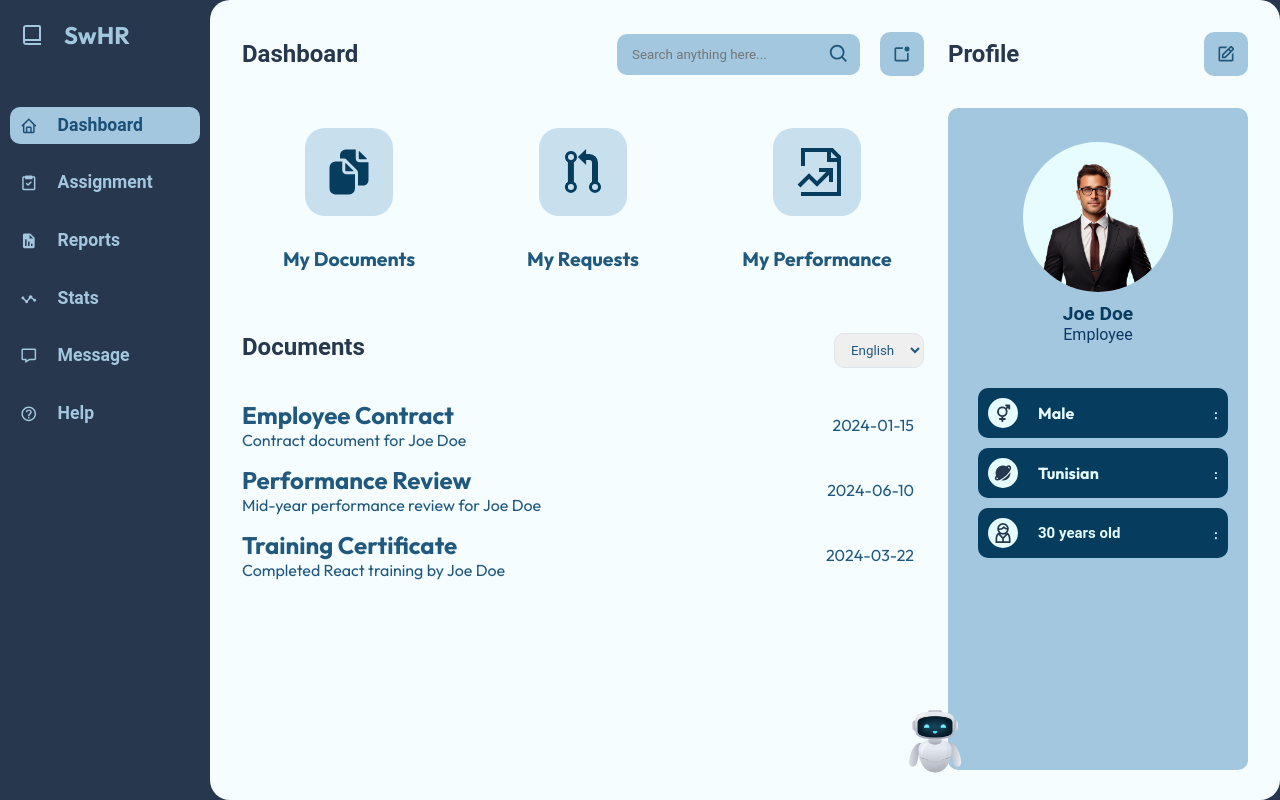
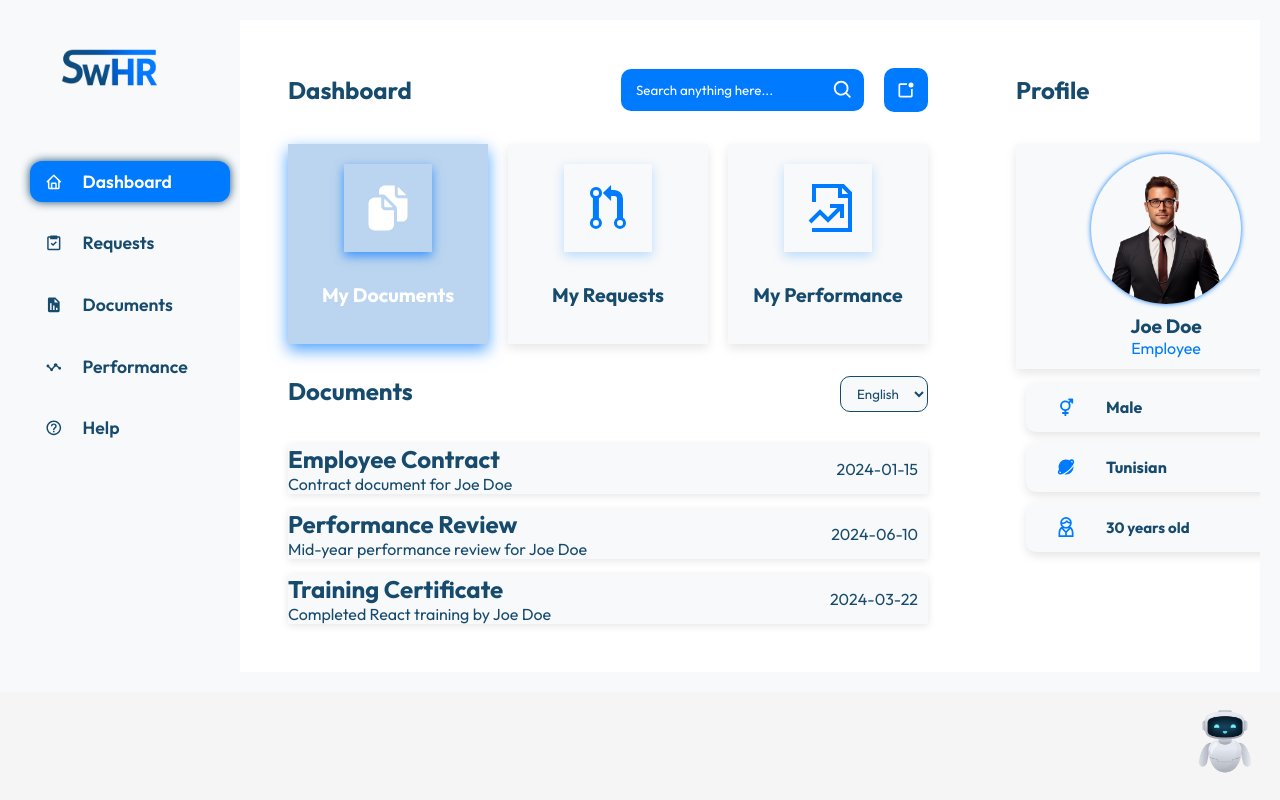
Before and after one commit to RAwenFekih/SwHR-app, a React (Vite) app in the folder frontend/: page /dashboard in a window 1280 px wide. Built offline with nearby package versions, Linux system fonts and the light colour scheme.

Commit message:
changement en frontend

```diff
--- a/frontend/src/components/Dashboard/Content.css
+++ b/frontend/src/components/Dashboard/Content.css
@@ -1,5 +1,7 @@
 .content {
   width: 75%;
+  background: #fff;
+  padding: 2rem;
 }
 .content--header {
   display: flex;
@@ -7,10 +9,10 @@
   justify-content: space-between;
 }
 .header--title {
-  color: #27374d;
+  color: #174b6e;
   font-weight: 700;
   font-size: 1.5rem;
-  font-family: "Roboto", Arial, sans-serif;
+  font-family: "Outfit", sans-serif;
 }
 .header--activity {
   display: flex;
@@ -18,7 +20,7 @@
   gap: 20px;
 }
 .search-box {
-  background: #a2c7de;
+  background: #007bff;
   padding: 8px 10px;
   border-radius: 10px;
   display: flex;
@@ -29,20 +31,23 @@
   outline: none;
   background: transparent;
   padding: 5px;
-  font-family: "Roboto", Arial, sans-serif;
-  color: #063c5e;
+  font-family: "Outfit", sans-serif;
+  color: #fff;
+}
+.search-box input::placeholder {
+  color: #fff;
 }
 .search-box .icon {
-  color: #20597d;
+  color: #fff;
   font-size: 22px;
   cursor: pointer;
   transition: 0.5s ease-in-out;
 }
 .notify {
-  background: #a2c7de;
+  background: #007bff;
   padding: 12px;
   border-radius: 10px;
-  color: #20597d;
+  color: #fff;
   display: flex;
   align-items: center;
   justify-content: center;
@@ -66,32 +71,48 @@
 .card {
   flex: 1;
   padding: 20px;
-  border-radius: 10px;
   display: flex;
   align-items: center;
   flex-direction: column;
   gap: 20px;
   transition: 0.5s ease-in-out;
+  background: #f8f9fa;
+  box-shadow: 0 4px 10px rgba(0, 0, 0, 0.1);
+  width: 200px;
+  height: 200px;
 }
 .card:hover {
   transform: scale(1.04);
   cursor: pointer;
+  box-shadow: 0 6px 15px rgba(160, 206, 255, 0.7);
+}
+.card.selected {
+  background-color: #4c8ed461;
+  color: white;
+  box-shadow: 0 6px 15px rgba(0, 123, 255, 0.7);
+}
+.card.selected .card--cover {
+  color: white;
+  box-shadow: 0 4px 10px rgba(0, 123, 255, 0.7);
+}
+.card.selected .card--title {
+  color: white;
 }
 .card--cover {
-  background: #c8e0ee;
   font-size: 3rem;
   display: flex;
   align-items: center;
   justify-content: center;
   padding: 20px;
-  border-radius: 20px;
-  color: #063c5e;
+
+  color: #007bff;
+  box-shadow: 0 4px 10px rgba(160, 206, 255, 0.7);
 }
 .card--title {
   text-align: center;
   padding: 10px 0;
   font-size: 13px;
-  color: #20597d;
+  color: #174b6e;
   border-radius: 10px;
 }
 
--- a/frontend/src/components/Dashboard/Dashboard.css
+++ b/frontend/src/components/Dashboard/Dashboard.css
@@ -1,22 +1,26 @@
 .dashboard {
   display: flex;
   gap: 10px;
-  font-family: "Roboto", Arial, sans-serif;
-  background: #27374d;
+  font-family: "Outfit", sans-serif;
+  background: #f8f9fa;
+  min-height: 500px;
+  padding: 20px;
+  box-sizing: border-box;
 }
 .dashboard--content {
-  background: #f5fdff;
+  background: #fff;
   flex: 1;
-  border-radius: 20px;
-  padding: 2rem;
+  padding: 1rem;
   display: flex;
+  flex-direction: row;
   gap: 1.5rem;
   justify-content: space-between;
+  overflow-y: auto;
 }
 .chatbot-icon {
   position: fixed;
   bottom: 20px;
-  left: 900px;
+  right: 20px;
   width: 70px;
   height: 70px;
   cursor: pointer;
--- a/frontend/src/components/Dashboard/Profile.css
+++ b/frontend/src/components/Dashboard/Profile.css
@@ -1,7 +1,7 @@
 .profile {
   flex: 1;
-  font-family: "Roboto", Arial, sans-serif;
-  color: #526d82;
+  background: #ffffff;
+  padding: 2rem;
 }
 .profile--header {
   display: flex;
@@ -9,29 +9,33 @@
   justify-content: space-between;
 }
 .edit {
-  background: #a2c7de;
+  background: #007bff;
   padding: 12px;
   border-radius: 10px;
-  color: #20597d;
+  color: #fff;
   display: flex;
   align-items: center;
   justify-content: center;
-  font-family: "Roboto", Arial, sans-serif;
 }
 .edit .icon {
   font-size: 20px;
-  transition: 0.3s ease-in-out;
+  transition: 0.5s ease-in-out;
 }
+.icon:hover {
+  transform: scale(1.3);
+  cursor: pointer;
+}
+
 .user--profile {
-  height: 90%;
+  height: 225px;
   width: 300px;
   margin-top: 2rem;
-  background: #a2c7de;
-  border-radius: 10px;
+  background: #f8f9fa;
   display: flex;
   flex-direction: column;
   padding: 10px;
-  font-family: "Roboto", Arial, sans-serif;
+  font-family: "Outfit", sans-serif;
+  box-shadow: 0 4px 10px rgba(0, 0, 0, 0.1);
 }
 .user--details {
   width: 100%;
@@ -42,40 +46,41 @@
   justify-content: center;
 }
 .user--details img {
-  background: #e6fcff;
+  background: transparent;
   border-radius: 50%;
   width: 150px;
+  box-shadow: 0 0 5px #007bff;
 }
 .user--details .username {
-  color: #063c5e;
+  color: #174b6e;
   font-weight: 700;
   font-size: 1.2rem;
-  font-family: "Roboto", Arial, sans-serif;
+  font-family: "Outfit", sans-serif;
   padding-top: 10px;
 }
 .user-informations {
-  flex: 1;
+  width: 100%;
   border-radius: 10px;
-  padding: 20px;
+  padding: 0;
+  margin-top: 1.5rem;
   display: flex;
   flex-direction: column;
   gap: 10px;
-  font-family: "Roboto", Arial, sans-serif;
-  color: #526d82;
 }
 
 .info {
-  background: #063c5e;
-  padding: 10px;
+  background: #f8f9fa;
+  padding: 20px;
   display: flex;
   align-items: center;
   justify-content: space-between;
   border-radius: 10px;
-  font-family: "Roboto", Arial, sans-serif;
-  color: #e6fcff;
-  padding: center;
+  font-family: "Outfit", sans-serif;
+  color: #174b6e;
   height: 50px;
-  width: 250px;
+  width: 280px;
+  cursor: default;
+  box-shadow: 0 4px 10px rgba(0, 0, 0, 0.1);
 }
 .info--detail {
   display: flex;
@@ -83,20 +88,19 @@
   align-items: center;
 }
 .info--cover {
-  background: #e6fcff;
-  width: 30px;
-  height: 30px;
+  background: transparent;
+  width: 40px;
+  height: 40px;
   display: flex;
   align-items: center;
   justify-content: center;
-  border-radius: 50%;
   font-size: 20px;
-  color: #27374d;
+  color: #007bff;
 }
 .info .age {
   font-size: 15px;
-  font-family: "Roboto", Arial, sans-serif;
-  color: #e6fcff;
+  font-family: "Outfit", sans-serif;
+  color: #174b6e;
 }
 .cource .action {
   font-weight: 700;
@@ -104,6 +108,6 @@
   padding: center;
 }
 .profession {
-  color: #0d3767;
-  font-family: "Roboto", Arial, sans-serif;
+  color: #007bff;
+  font-family: "Outfit", sans-serif;
 }
--- a/frontend/src/components/Dashboard/Siderbar.css
+++ b/frontend/src/components/Dashboard/Siderbar.css
@@ -2,22 +2,13 @@
   display: flex;
   flex-direction: column;
   gap: 2.3rem;
-  height: 100vh;
-  width: 200px;
-  font-family: "Roboto", Arial, sans-serif;
+  font-family: "Outfit", sans-serif;
 }
-.logo {
-  text-align: center;
-  padding: 20px;
-  color: #a2c7de;
-  align-items: center;
-  display: flex;
-  gap: 20px;
-  font-family: "Roboto", Arial, sans-serif;
+.logo1 {
+  width: 100px;
+  margin-left: 20px;
 }
-.logo-icon {
-  font-size: 1.5rem;
-}
+
 .menu--list {
   display: flex;
   flex-direction: column;
@@ -31,16 +22,20 @@
   font-size: 1.1rem;
   text-decoration: none;
   font-weight: 600;
-  padding: 10px;
-  border-radius: 10px;
-  transition: 0.3s ease-in-out;
-  color: #a2c7de;
-  font-family: "Roboto", Arial, sans-serif;
+  padding: 12px 15px;
+  border-radius: 12px;
+  transition: background-color 0.3s ease, color 0.3s ease;
+  color: #174b6e;
+  font-family: "Outfit", sans-serif;
+  cursor: pointer;
+  width: 200px;
 }
 .menu--list .item:hover,
 .active {
-  background: #a2c7de;
-  color: #1d5076 !important;
+  background: #007bff;
+  color: #fff !important;
+  box-shadow: 0 0 10px #174b6e;
+  width: 200px;
 }
 
 /* Responsive adjustments */
@@ -54,9 +49,6 @@
     padding: 10px;
     gap: 10px;
   }
-  .logo-icon {
-    font-size: 1.2rem;
-  }
   .menu--list {
     gap: 10px;
   }
--- a/frontend/src/components/Dashboard/Siderbar.jsx
+++ b/frontend/src/components/Dashboard/Siderbar.jsx
@@ -2,14 +2,13 @@ import React from "react";
 import { useNavigate } from "react-router-dom";
 import {
   BiHome,
-  BiBookAlt,
-  BiMessage,
   BiSolidReport,
   BiStats,
   BiTask,
   BiHelpCircle,
 } from "react-icons/bi";
 import "./Siderbar.css";
+import logo1 from "../../assets/logo.png";
 
 const Siderbar = () => {
   const navigate = useNavigate();
@@ -17,12 +16,11 @@ const Siderbar = () => {
   return (
     <div className="menu">
       <div
-        className="logo"
+        className="logo1"
         onClick={() => navigate("/")}
         style={{ cursor: "pointer" }}
       >
-        <BiBookAlt className="logo-icon" />
-        <h2>SwHR</h2>
+        <img className="logo1" src={logo1} alt=""></img>
       </div>
       <div className="menu--list">
         <a href="#" className="item active">
@@ -31,19 +29,15 @@ const Siderbar = () => {
         </a>
         <a href="#" className="item">
           <BiTask className="icon" />
-          Assignment
+          Requests
         </a>
         <a href="#" className="item">
           <BiSolidReport className="icon" />
-          Reports
+          Documents
         </a>
         <a href="#" className="item">
           <BiStats className="icon" />
-          Stats
-        </a>
-        <a href="#" className="item">
-          <BiMessage className="icon" />
-          Message
+          Performance
         </a>
         <a href="#" className="item">
           <BiHelpCircle className="icon" />
--- a/frontend/src/components/Dashboard/UserList.css
+++ b/frontend/src/components/Dashboard/UserList.css
@@ -4,23 +4,24 @@
   justify-content: space-between;
 }
 .list--header h2 {
-  color: #27374d;
+  color: #174b6e;
   font-weight: 700;
-  font-family: "Roboto", Arial, sans-serif;
+  font-family: "Outfit", sans-serif;
 }
 .list--header select {
   border-radius: 10px;
   border: none;
   padding: 8px 12px;
-  border: 1px solid #dde6ed;
-  color: #20597d;
-  font-family: "Roboto", Arial, sans-serif;
+  border: 1px solid #174b6e;
+  color: #174b6e;
+  font-family: "Outfit", sans-serif;
+  background: #f8f9fa;
 }
 .list--container {
   display: flex;
   flex-direction: column;
   gap: 15px;
-  font-family: "Roboto", Arial, sans-serif;
+  font-family: "Outfit", sans-serif;
 }
 .list {
   display: flex;
@@ -28,22 +29,20 @@
   align-items: center;
   justify-content: space-between;
   transition: 0.3s ease-in-out;
-  color: #20597d;
+  color: #174b6e;
+  background: #f8f9fa;
+  box-shadow: 0 2px 8px rgba(0, 0, 0, 0.1);
 }
 .user--detail {
   display: flex;
   align-items: center;
   gap: 20px;
-  color: #20597d;
 }
-.user--detail img {
-  width: 50px;
-  background: #dde6ed;
-  border-radius: 50%;
-}
+
 .list:hover {
-  background: #dde6ed;
-  border-radius: 10px;
+  background: #007bff;
+  color: #fff;
+  cursor: pointer;
 }
 
 /* Responsive adjustments */
--- a/frontend/src/components/Navbar/Navbar.css
+++ b/frontend/src/components/Navbar/Navbar.css
@@ -13,7 +13,7 @@ nav {
   z-index: 10;
 }
 .logo {
-  width: 150px;
+  width: 100px;
 }
 nav ul li {
   display: inline-block;
```
